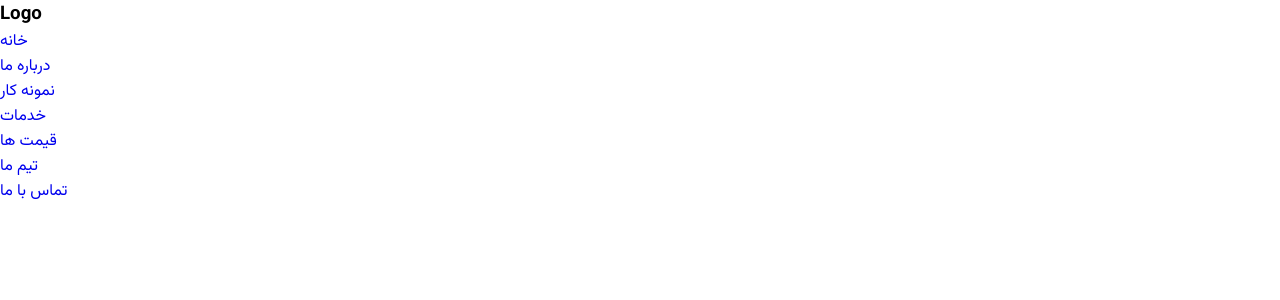
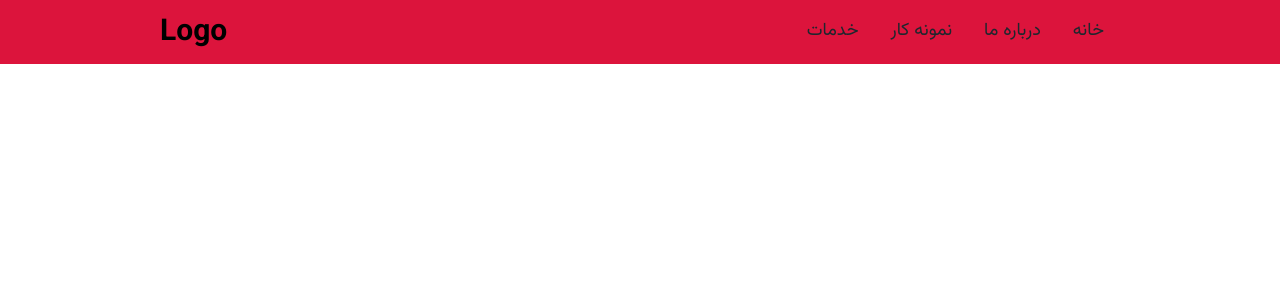
Before and after one commit to randomhex1998/logo_react, a React (Create React App) app: page / in a window 1280 px wide. Shown: the top 300 px of the page. Built offline with nearby package versions, Linux system fonts and the light colour scheme.

Commit message:
make-Navbar-styles

```diff
--- a/src/components/Navbar/Menu.js
+++ b/src/components/Navbar/Menu.js
@@ -1,17 +1,26 @@
 export const MenuUl = () => {
-    return (
-        <ul className='menu-area'>
-        <li className='nav-items'><a href="#" className='nav-link'>خانه</a></li>
-        <li className='nav-items'><a href="#" className='nav-link'>درباره ما</a></li>
-        <li className='nav-items'><a href="#" className='nav-link'>نمونه کار</a></li>
-        <li className='nav-items'>
-            <a href="#" className='nav-link'>خدمات</a>
-            <ul className='sub-menu-area'>
-                <li className='nav-items'><a href="#" className='nav-link'>قیمت ها</a></li>
-                <li className='nav-items'><a href="#" className='nav-link'> تیم ما</a></li>
-                <li className='nav-items'><a href="#" className='nav-link'>تماس با ما</a></li>
-            </ul>
-        </li>
+  return (
+    <ul className="menu-area">
+      <li className="nav-items">
+        <a href="#" className="nav-link">
+          خانه
+        </a>
+      </li>
+      <li className="nav-items">
+        <a href="#" className="nav-link">
+          درباره ما
+        </a>
+      </li>
+      <li className="nav-items">
+        <a href="#" className="nav-link">
+          نمونه کار
+        </a>
+      </li>
+      <li className="nav-items">
+        <a href="#" className="nav-link">
+          خدمات
+        </a>
+      </li>
     </ul>
-    )
-}
+  );
+};
--- a/src/components/Navbar/Navbar.js
+++ b/src/components/Navbar/Navbar.js
@@ -5,7 +5,7 @@ import { LogoNav } from "./Logo";
 
 const Navbar = () => {
   return (
-    <nav className="navbar">
+    <nav className="navbar container">
       <section className="navbar-container">
         <LogoNav />
         <BarsIco />
--- a/src/components/Navbar/Navbar.scss
+++ b/src/components/Navbar/Navbar.scss
@@ -0,0 +1,81 @@
+.navbar{
+    width: 100%;
+    height: 4rem;
+    position: absolute;
+    top: 0;
+    background-color: crimson;
+    @include flexCenter;
+
+    .navbar-container{
+        width: 100%;
+        @include flexSpaceBet;
+
+        .navbar-logo{
+            font-size: 30px;
+            cursor: pointer;
+        }
+
+        .bars{
+            flex-direction: column;
+            @include flexCenter;
+            display: none;
+            @include Large{
+                display: flex;
+            }
+
+            span{
+                width: 30px;
+                height: 2px;
+                color: $dark-color;
+                background-color: $dark-color;
+                margin-top: 0.5rem;
+            }
+        }
+
+        .menu-area{
+            display: flex;
+            align-items: center;
+            flex-direction: row-reverse;
+
+            .nav-items{
+                padding: 1rem;
+
+                &::after{
+                    content: "";
+                    width: 30%;
+                    height: 3px;
+                    background-color: $light-purple-color;
+                    display: block;
+                    margin: 0 auto;
+                    opacity: 0;
+                    visibility: hidden;
+                    transition: all 0.3s linear;
+                }
+
+                .nav-link{
+                    font-size: 18px;
+                    color: $dark-color;
+                }
+
+                &:hover::after{
+                    opacity: 1;
+                    visibility: visible;
+                }
+            }
+
+            @include Large{
+                width: 100%;
+                position: fixed;
+                top: 90px;
+                left: 0;
+                right: 0;
+                flex-direction: column;
+                background-color: #fff;
+                z-index: 99999;
+            }
+        }
+
+    }
+
+
+}
--- a/src/scss/Index.scss
+++ b/src/scss/Index.scss
@@ -1,2 +1,3 @@
+@import "./media";
 @import "./def";
-@import "./media";
+@import "../components/Navbar/Navbar.scss";
--- a/src/scss/_def.scss
+++ b/src/scss/_def.scss
@@ -12,6 +12,18 @@ $light-purple-color: #70a1ff;
 $light-gray-color: #a4b0be;
 $dark-gray-color: #747d8c;
 $dark-color: #1e272e;
+
+@mixin flexCenter {
+    display: flex;
+    justify-content: center;
+    align-items: center;
+}
+
+@mixin flexSpaceBet {
+    display: flex;
+    justify-content: space-between;
+    align-items: center;
+}
 
 *{
     margin: 0;
@@ -31,3 +43,13 @@ a{
 li{
     list-style: none;
 }
+
+.container{
+    padding: 0 15rem;
+
+    @include XXLarge{padding:0  10rem;}
+    @include XLarge{padding:0  8rem;}
+    @include Large{padding:0  6rem;}
+    @include Medium{padding:0  2rem;}
+    @include XSmall{padding:0  0.5rem;}
+}
```
